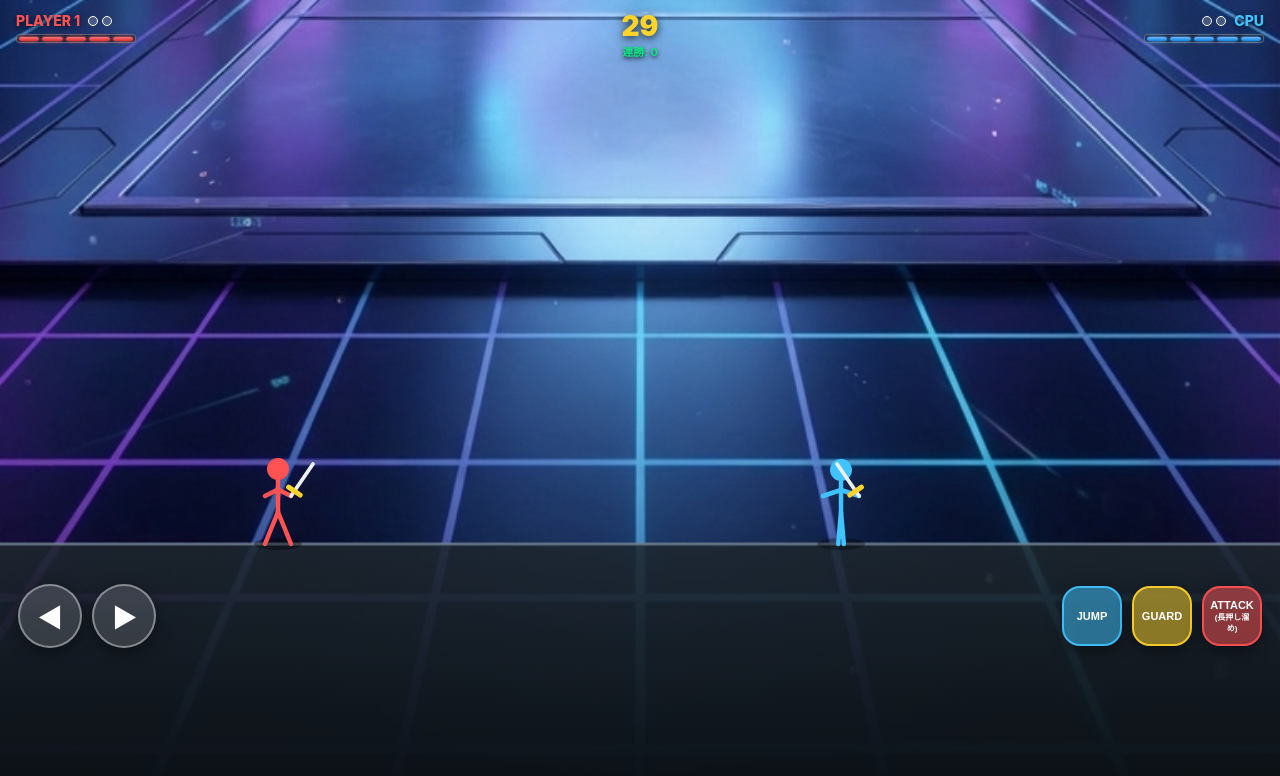
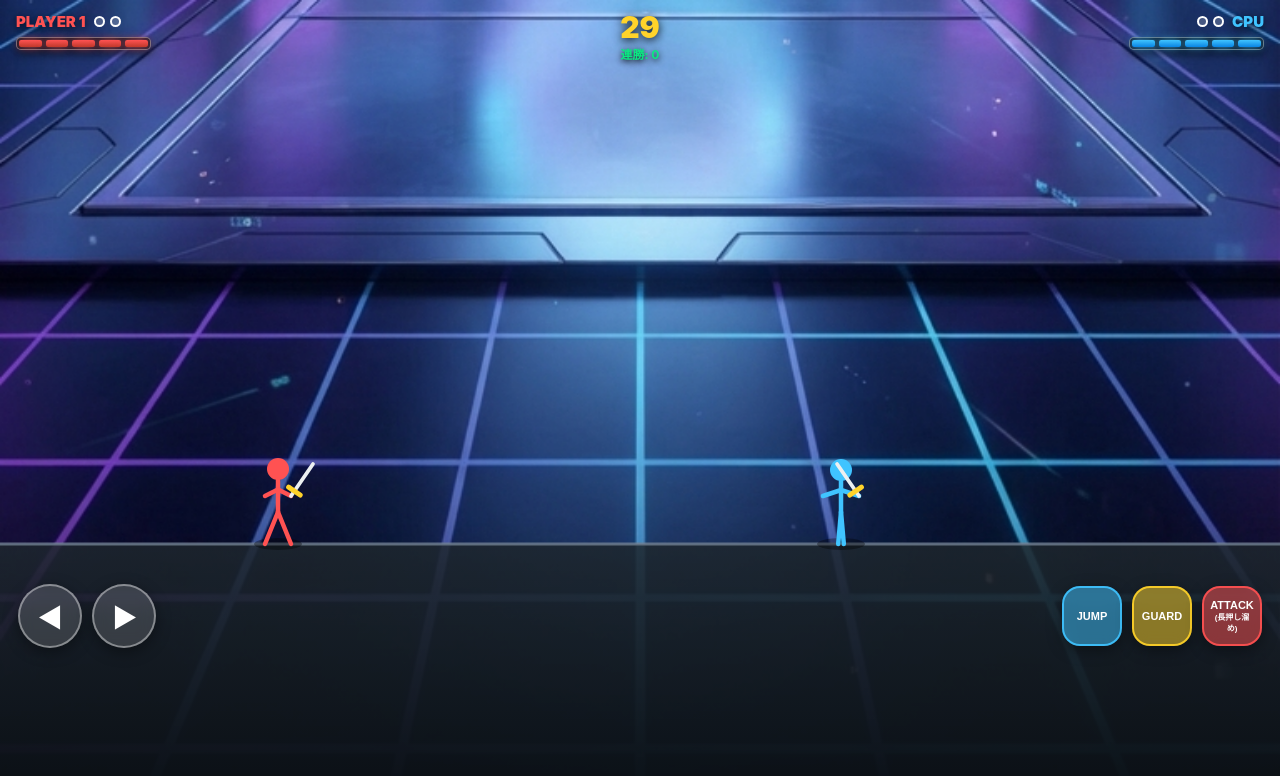
Before and after one commit to rinoschnyder-prog/sword-fencing, a website: page public/index.html in a window 1280 px wide. Both pictures are taken after a click on the button "CPU戦 (連勝に挑戦)". Drawn offline with nearby package versions, Linux system fonts and the light colour scheme.

Commit message:
Update style.css

```diff
--- a/public/style.css
+++ b/public/style.css
@@ -54,84 +54,86 @@ html, body {
     display: none;
 }
 
+/* ★ プレイヤー情報の幅を拡大してHPバーを大きく表示 */
 .player-info {
     display: flex;
     flex-direction: column;
-    width: 120px;
+    width: 135px;
 }
 
 .name-score {
     display: flex;
     align-items: center;
     gap: 8px;
-    font-weight: 800;
-    font-size: 14px;
-    text-shadow: 0 2px 6px rgba(0,0,0,0.8);
+    font-weight: 900;
+    font-size: 15px;
+    text-shadow: 0 2px 8px rgba(0,0,0,0.9);
 }
 
 .score {
     display: flex;
-    gap: 4px;
+    gap: 5px;
 }
 
 .dot {
-    width: 10px;
-    height: 10px;
+    width: 11px;
+    height: 11px;
     border-radius: 50%;
     background-color: rgba(255, 255, 255, 0.2);
-    border: 1.5px solid #fff;
+    border: 2px solid #fff;
 }
-.dot.active.p1 { background-color: #ff5252; box-shadow: 0 0 8px #ff5252; }
-.dot.active.p2 { background-color: #40c4ff; box-shadow: 0 0 8px #40c4ff; }
+.dot.active.p1 { background-color: #ff5252; box-shadow: 0 0 10px #ff5252; }
+.dot.active.p2 { background-color: #40c4ff; box-shadow: 0 0 10px #40c4ff; }
 
-/* 5分割HPゲージ */
+/* ★ 5分割HPゲージ（太く・大きく・目立つネオン調に強化） */
 .hp-bar {
     display: flex;
-    gap: 3px;
-    margin-top: 5px;
+    gap: 4px;
+    margin-top: 6px;
     width: 100%;
-    height: 9px;
-    background: rgba(0, 0, 0, 0.5);
-    padding: 1.5px;
-    border-radius: 4px;
-    border: 1px solid rgba(255, 255, 255, 0.3);
+    height: 13px; /* 高さを拡大 */
+    background: rgba(10, 15, 20, 0.75);
+    padding: 2px;
+    border-radius: 5px;
+    border: 1.5px solid rgba(255, 255, 255, 0.4);
+    box-shadow: 0 4px 10px rgba(0,0,0,0.6);
 }
 
 .hp-block {
     flex: 1;
-    background-color: rgba(255, 255, 255, 0.1);
+    background-color: rgba(255, 255, 255, 0.08);
     border-radius: 2px;
     transition: background-color 0.2s, box-shadow 0.2s;
 }
 
 .p1-info .hp-block.active {
-    background: linear-gradient(to bottom, #ff7675, #d63031);
-    box-shadow: 0 0 4px #ff7675;
+    background: linear-gradient(to bottom, #ff5252, #c0392b);
+    box-shadow: 0 0 8px rgba(255, 82, 82, 0.85);
 }
 .p2-info .hp-block.active {
-    background: linear-gradient(to bottom, #74b9ff, #0984e3);
-    box-shadow: 0 0 4px #74b9ff;
+    background: linear-gradient(to bottom, #40c4ff, #0984e3);
+    box-shadow: 0 0 8px rgba(64, 196, 255, 0.85);
 }
 
 #timer-container {
     text-align: center;
 }
 #timer {
-    font-size: 28px;
+    font-size: 30px;
     font-weight: 900;
     color: #ffd32a;
     line-height: 1;
-    text-shadow: 0 2px 8px rgba(0,0,0,0.8);
+    text-shadow: 0 2px 10px rgba(0,0,0,0.9);
 }
 #streak-counter {
-    font-size: 11px;
+    font-size: 12px;
     font-weight: bold;
     color: #0be881;
     margin-top: 3px;
-    text-shadow: 0 2px 4px rgba(0,0,0,0.8);
+    text-shadow: 0 2px 6px rgba(0,0,0,0.9);
 }
 
-/* ★タッチコントローラー（さらにしっかり上へ引き上げ：19vh） */
+/* タッチコントローラー */
 #touch-controls {
     position: absolute;
     bottom: calc(19vh + env(safe-area-inset-bottom));
```
